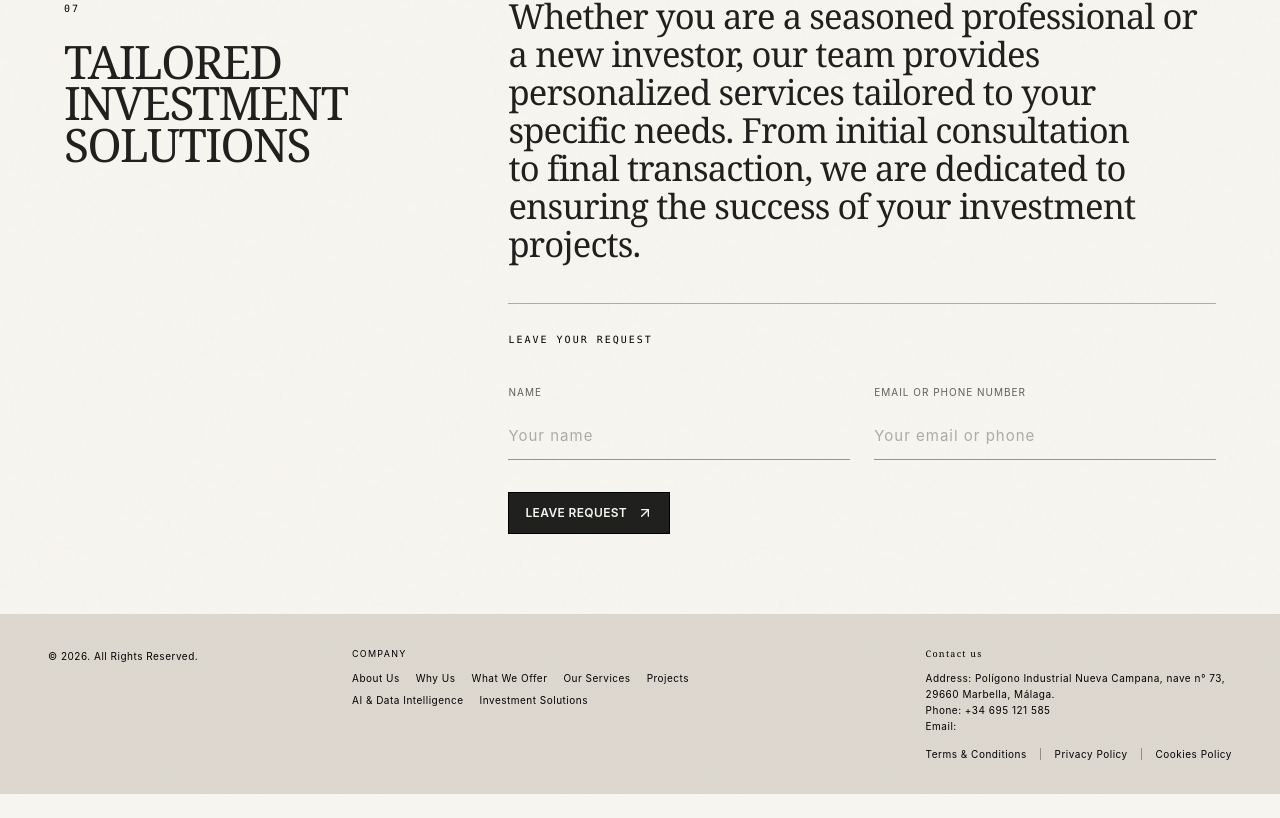
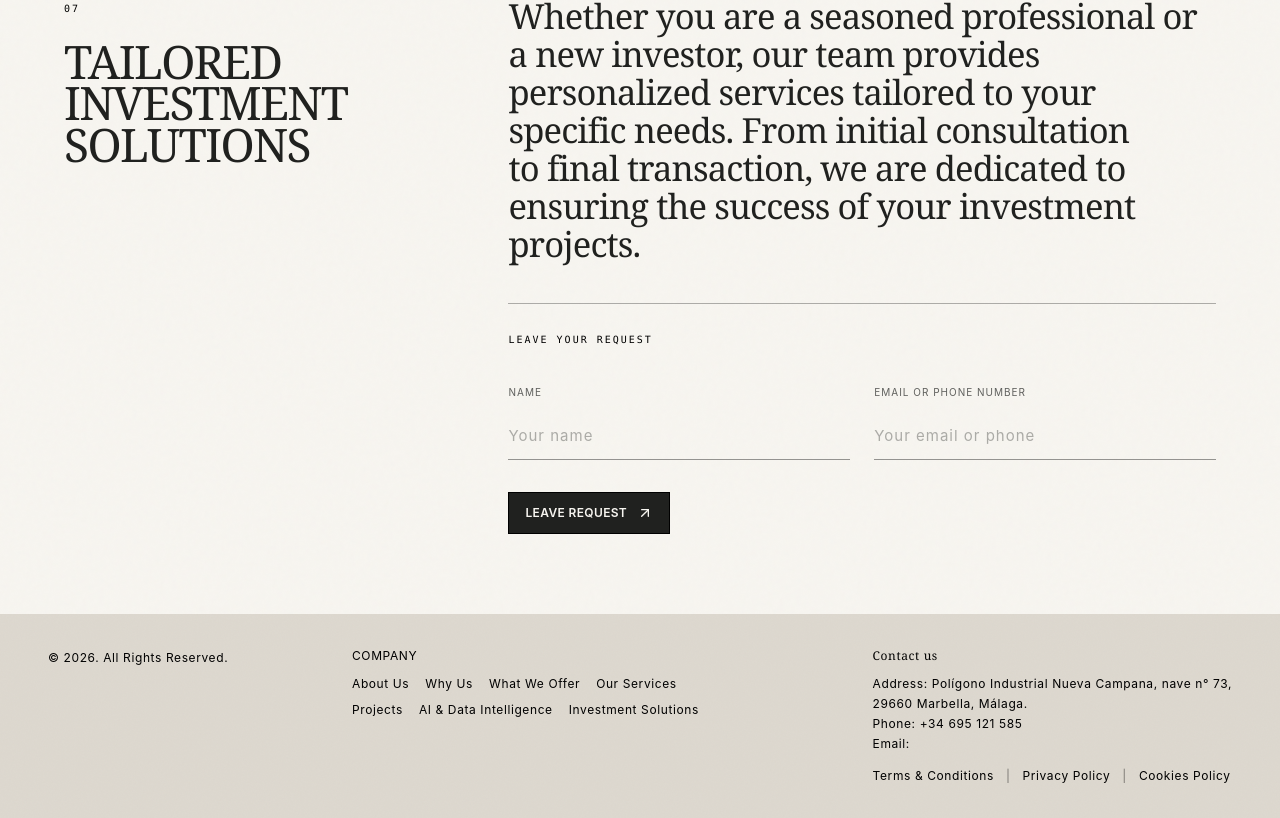
Before and after one commit to zdazix/brickinvest, a React (Vite) app in the folder app-1/: page / in a window 1280 px wide. Shown: the part 6244-7062 px from the top of the page. Before the commit the page ends 7038 px from the top, so only its background shows below. Built offline with nearby package versions, Linux system fonts and the light colour scheme; no server answers.

Commit message:
где footer сделай такой же размер шрифта как в кнопке Leave your request
Amazi-Operation-Id: task:528b845b-bcc5-42fd-b1f9-4dfc751c3272
Amazi-Operation-Payload: 4f64dbf98ae02bc83bf3f09e88bba1b08d911856d0c23c87ea7bcba4a0cd4093

```diff
--- a/app-1/src/components/layout/SiteFooter.tsx
+++ b/app-1/src/components/layout/SiteFooter.tsx
@@ -16,7 +16,7 @@ export const SiteFooter = () => {
 
   return (
     <footer className="grain-surface w-full bg-[#ddd8cf] px-5 py-8 text-[#000] sm:px-8 lg:px-12">
-      <div className="mx-auto grid max-w-[1600px] grid-cols-1 gap-7 text-[10px] leading-4 tracking-[0.05em] sm:grid-cols-[minmax(0,1fr)_minmax(0,1.5fr)_minmax(0,1.75fr)] sm:items-start sm:gap-8 lg:gap-12">
+      <div className="mx-auto grid max-w-[1600px] grid-cols-1 gap-7 text-[12px] leading-5 tracking-[0.05em] sm:grid-cols-[minmax(0,1fr)_minmax(0,1.5fr)_minmax(0,1.75fr)] sm:items-start sm:gap-8 lg:gap-12">
         <p className="text-[#000] sm:pt-0.5">
           <NumericText>© 2026. All Rights Reserved.</NumericText>
         </p>
@@ -25,7 +25,7 @@ export const SiteFooter = () => {
           aria-label="Company navigation"
           className="min-w-0 sm:justify-self-center"
         >
-          <p className="mb-2 text-[9px] tracking-[0.14em] text-[#000]">
+          <p className="mb-2 text-[12px] tracking-[0.05em] text-[#000]">
             COMPANY
           </p>
           <div className="flex flex-wrap gap-x-4 gap-y-1.5 text-[#000]">
@@ -42,7 +42,7 @@ export const SiteFooter = () => {
         </nav>
 
         <div className="min-w-0 text-[#000] sm:justify-self-end">
-          <h2 className="mb-2 text-[9px] tracking-[0.14em]">Contact us</h2>
+          <h2 className="mb-2 text-[12px] tracking-[0.05em]">Contact us</h2>
           <address className="not-italic">
             <p>Address: Polígono Industrial Nueva Campana, nave n° 73,</p>
             <p>29660 Marbella, Málaga.</p>
```
Also changed, not shown: 1 other file (tests, documents, lock files or other folders).
